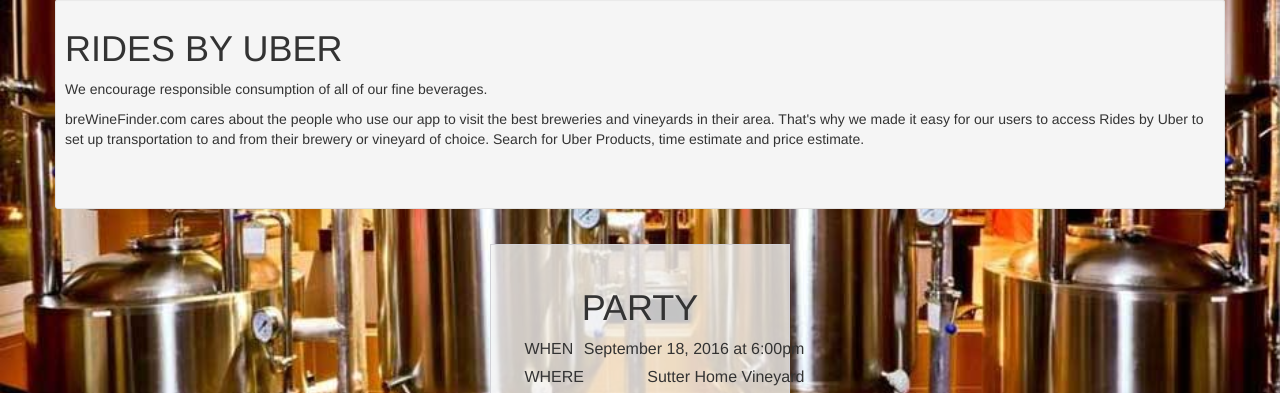
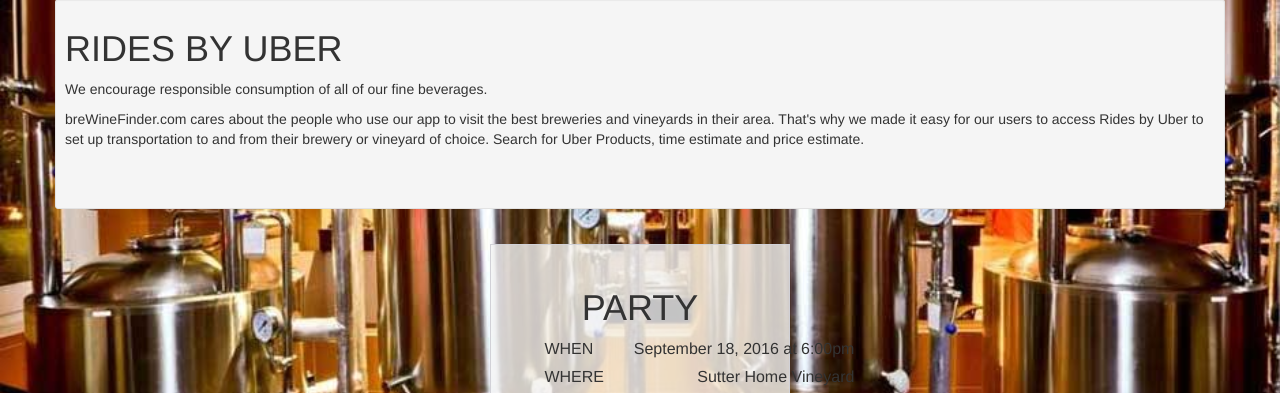
Before and after one commit to emeraldaly/frontEndBrew, a PHP site: page /swoop.html in a window 1280 px wide. Shown: the part 186-579 px from the top of the page. Run offline with PHP 8.4, Linux system fonts and the light colour scheme; some libraries are stand-ins or nearby versions.

Commit message:
making small adjustments to uberstyle.css to try to change the layout issues I'm having with .info.container . Its not the right size, and every time I try to adjust it the text moves further to the left.

```diff
--- a/css/uberstyle.css
+++ b/css/uberstyle.css
@@ -32,9 +32,9 @@
 
 .info-container {
   margin-top: 2%;
-  margin-left: 10px;
+  margin-left: 30px;
   text-align: justify;
-  width: 280px;
+  width: 310px;
   font-size: 0px;
 }
 
--- a/js/uber.js
+++ b/js/uber.js
@@ -19,7 +19,7 @@
     type: "GET",
     url: "https://api.uber.com/v1/estimates/price",
     headers: {
-      Authorization: "Token"
+      Authorization: "Token",
     },
     data: {
       start_latitude: latitude,
```
